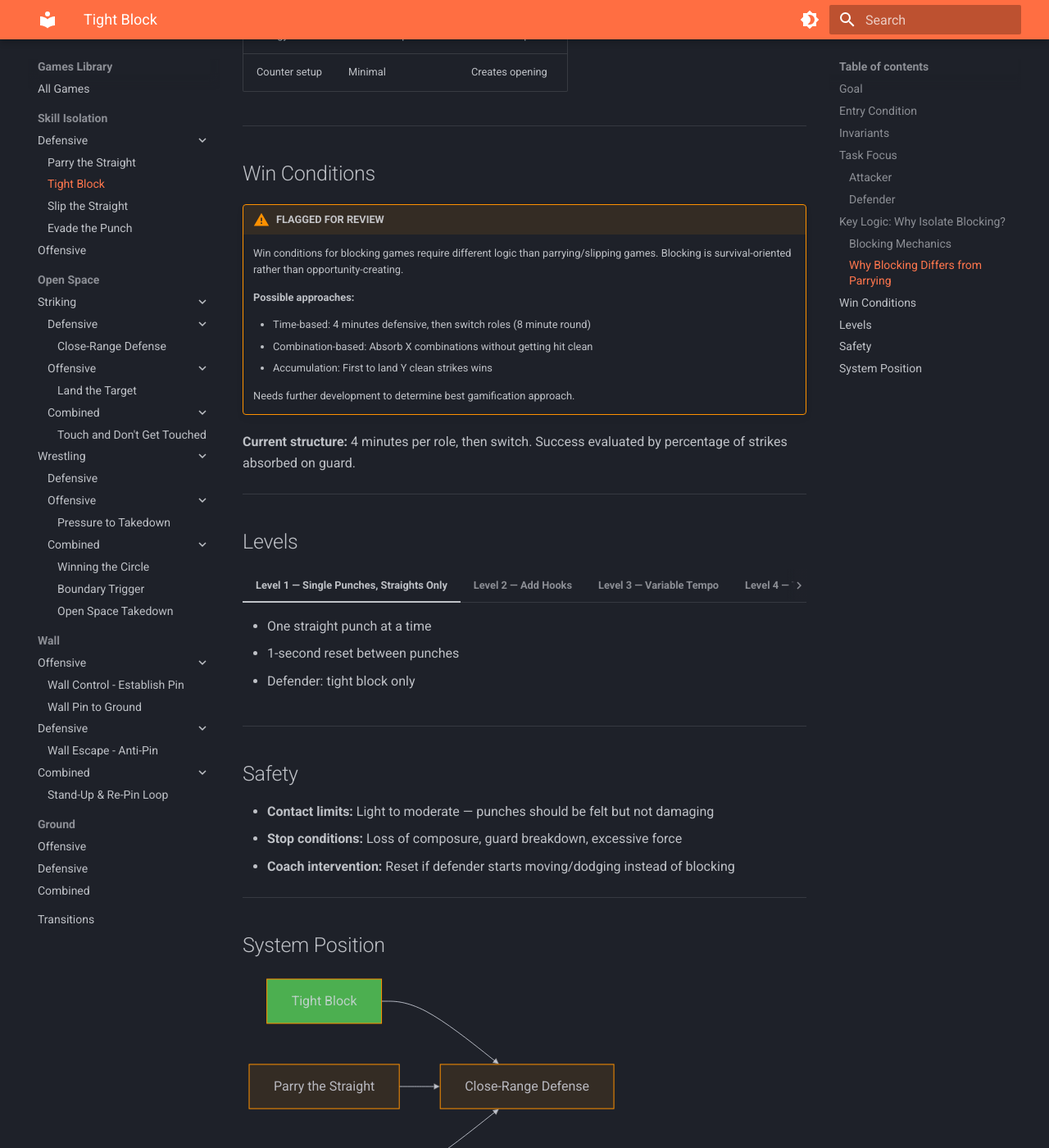
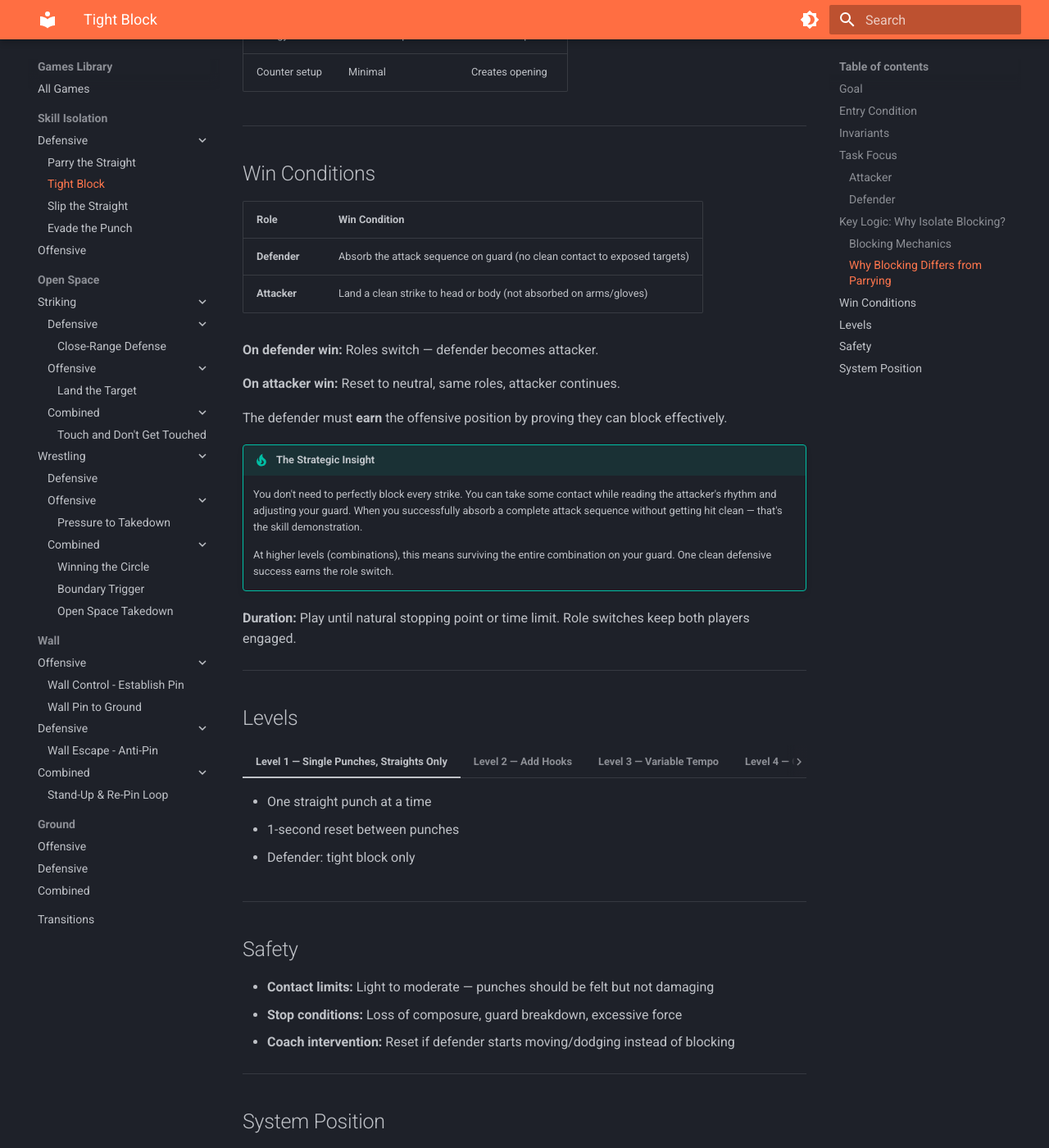
Before and after one commit to ACalienes/Ecological-MMA-Game-System, an MkDocs documentation site: the page built from docs/games/tight-block.md, in a window 1280 px wide and 1400 px high, scrolled down 2524 px. Shown: the whole window at 82% size. Built offline with MkDocs 1.6.1 and Material for MkDocs 9.7.7, drawn with Linux system fonts in a browser that asks for light colours; some of the changed text lies outside the part shown.

Commit message:
Finalize Tight Block game - add win conditions and MMA expression level
Win Conditions:
- Defender wins (absorb on guard): roles switch
- Attacker wins (land clean): reset, same roles
- Defender must EARN the offensive position

Level 5 - Full MMA Expression:
- Attacker can strike OR shoot/establish clinch
- Defender must block AND deny grappling entry
- MMA reality: shelling up without posture creates takedown opportunities

This establishes the pattern for all games: higher levels add
MMA complications while lower levels focus on primary skill.

Co-Authored-By: Claude Opus 4.5 <noreply@anthropic.com>

```diff
--- a/docs/games/tight-block.md
+++ b/docs/games/tight-block.md
@@ -46,7 +46,7 @@ The objective is **skill development**, not competition.
 
 - Both players start in neutral standing position
 - Close quarters distance (striking range)
-- Roles are assigned; switch after 4 minutes
+- Roles are assigned; defender earns role switch through successful defense
 - Reset to neutral after each exchange
 
 ---
@@ -106,18 +106,23 @@ The objective is **skill development**, not competition.
 
 ## Win Conditions
 
-!!! warning "FLAGGED FOR REVIEW"
-    Win conditions for blocking games require different logic than parrying/slipping games. Blocking is survival-oriented rather than opportunity-creating.
+| Role | Win Condition |
+|------|---------------|
+| **Defender** | Absorb the attack sequence on guard (no clean contact to exposed targets) |
+| **Attacker** | Land a clean strike to head or body (not absorbed on arms/gloves) |
 
-    **Possible approaches:**
+**On defender win:** Roles switch — defender becomes attacker.
 
-    - Time-based: 4 minutes defensive, then switch roles (8 minute round)
-    - Combination-based: Absorb X combinations without getting hit clean
-    - Accumulation: First to land Y clean strikes wins
+**On attacker win:** Reset to neutral, same roles, attacker continues.
 
-    Needs further development to determine best gamification approach.
+The defender must **earn** the offensive position by proving they can block effectively.
 
-**Current structure:** 4 minutes per role, then switch. Success evaluated by percentage of strikes absorbed on guard.
+!!! tip "The Strategic Insight"
+    You don't need to perfectly block every strike. You can take some contact while reading the attacker's rhythm and adjusting your guard. When you successfully absorb a complete attack sequence without getting hit clean — that's the skill demonstration.
+
+    At higher levels (combinations), this means surviving the entire combination on your guard. One clean defensive success earns the role switch.
+
+**Duration:** Play until natural stopping point or time limit. Role switches keep both players engaged.
 
 ---
 
@@ -138,15 +143,18 @@ The objective is **skill development**, not competition.
     - No fixed reset requirement
     - Defender must stay ready
 
-=== "Level 4 — Two-Punch Combinations"
-    - Attacker throws 2-punch combos
+=== "Level 4 — Combinations"
+    - Attacker throws 2-4 punch combinations
     - Mix of straights and hooks
-    - Defender absorbs combinations
+    - Defender absorbs full combinations on guard
+    - Focus: Maintaining structure through sustained pressure
 
-=== "Level 5 — Longer Combinations"
-    - Attacker throws 3-4 punch combinations
-    - Defender maintains guard through extended pressure
-    - Focus: Composure under sustained fire
+=== "Level 5 — Full MMA Expression"
+    - Attacker throws combinations AND can shoot or establish clinch
+    - Attacker wins by: landing clean strike OR establishing meaningful clinch/connection
+    - Defender must block effectively AND deny grappling entry
+    - Focus: Blocking while remaining aware of all threats
+    - This is the MMA reality: shelling up without posture creates takedown opportunities
 
 ---
 
```
